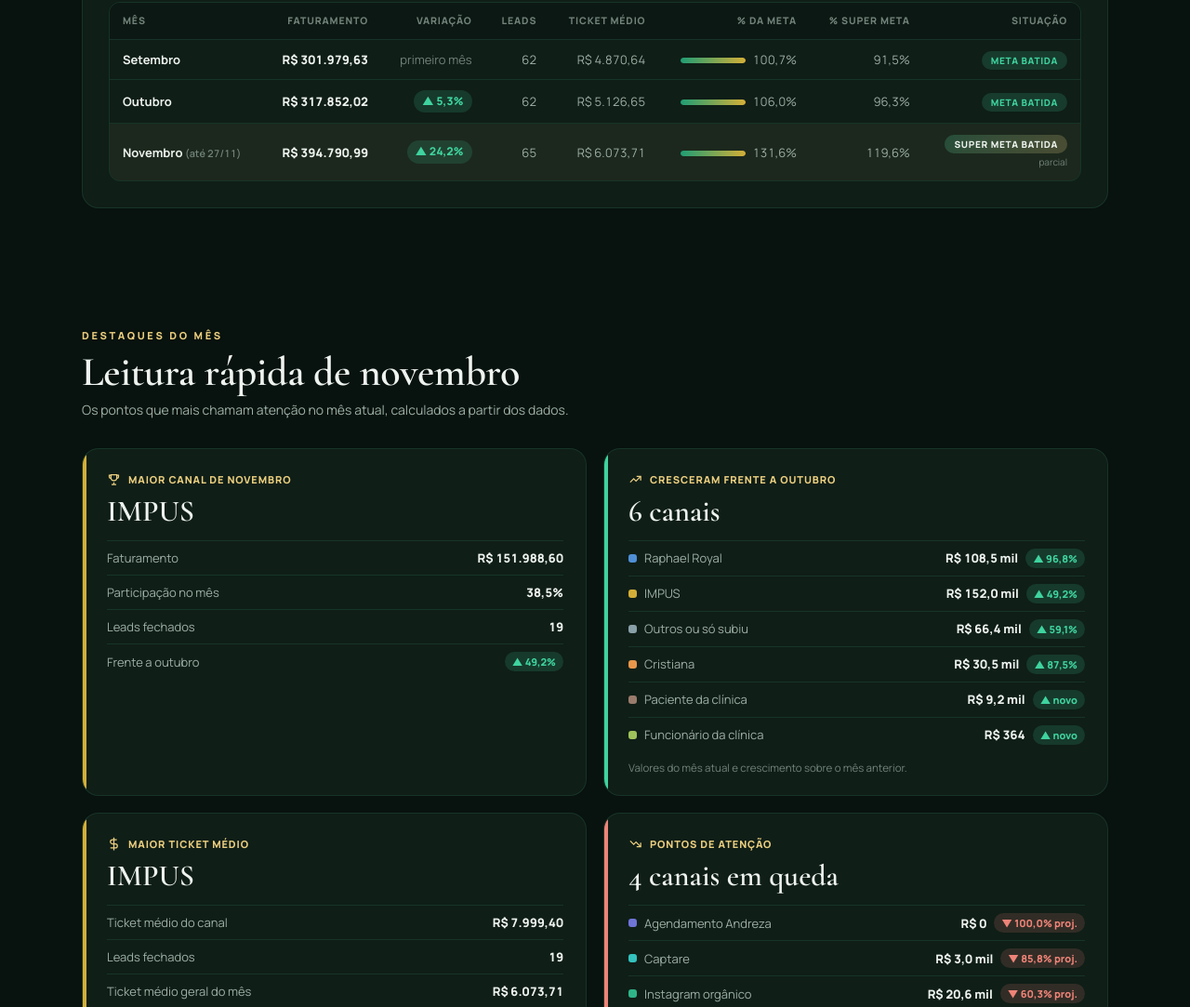
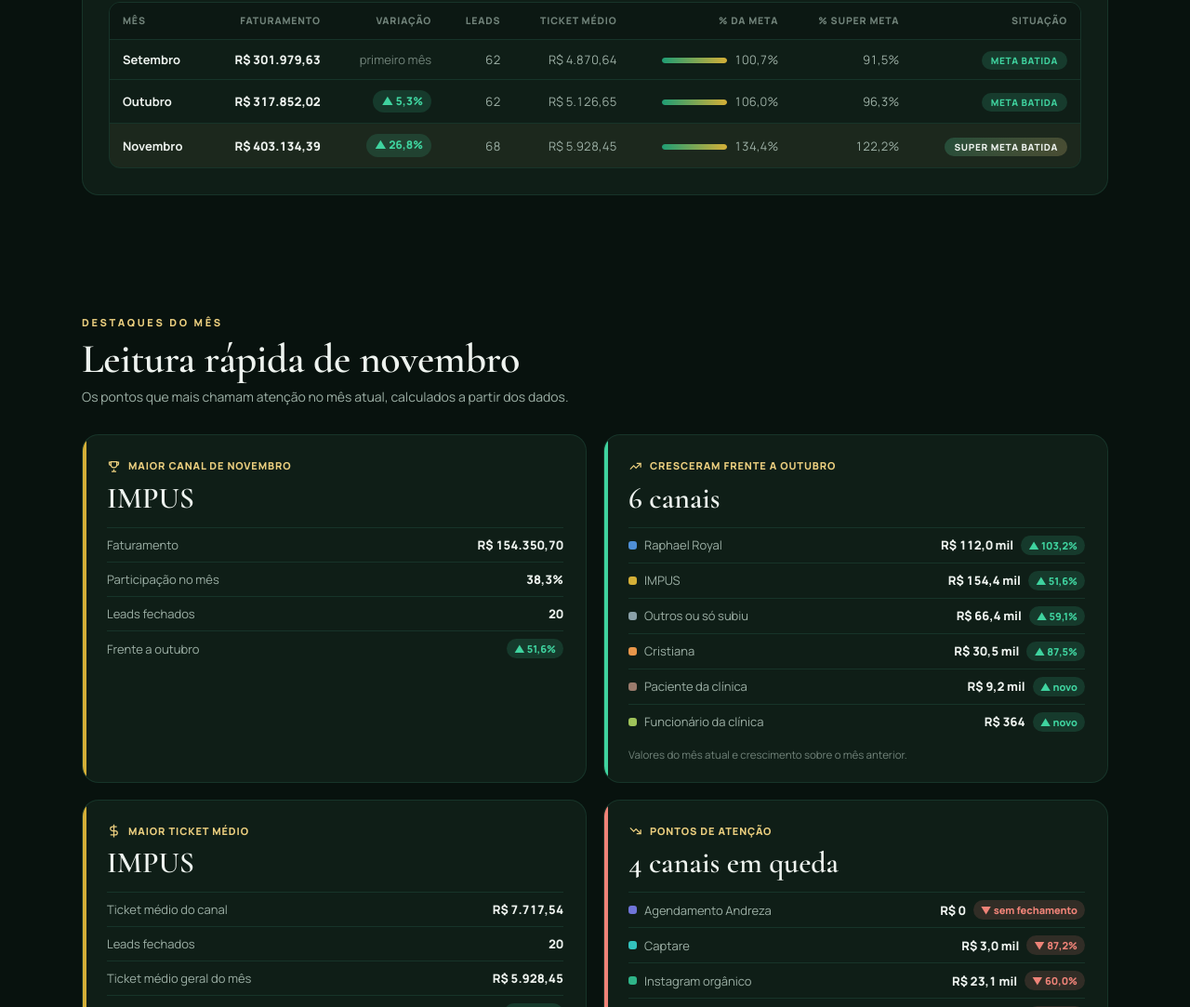
Before and after one commit to ricardotaira7/Royal-Dashbord-Faturamento, a plain HTML site: page index.html in a window 1280 px wide. Shown: the part 1056-2139 px from the top of the page at 93% size. Drawn offline with nearby package versions, Linux system fonts and the light colour scheme.

Commit message:
Update November data in index.html

```diff
--- a/index.html
+++ b/index.html
@@ -551,14 +551,14 @@ const META_MES=300000, SUPER_MES=330000, ANO=2026;
 const MESES=[
   {k:'set', nome:'Setembro', abr:'Set', cor:'--c-set', dias:30, apurados:30},
   {k:'out', nome:'Outubro',  abr:'Out', cor:'--c-out', dias:31, apurados:31, corte:'31/10'},
-  {k:'nov', nome:'Novembro', abr:'Nov', cor:'--c-nov', dias:30, apurados:27, corte:'27/11'}
+  {k:'nov', nome:'Novembro', abr:'Nov', cor:'--c-nov', dias:30, apurados:30, corte:'30/11'}
 ];
 /* Cristiana reúne "Agendamento Cristiana" (setembro) e "Indicação Cristiana" (outubro em diante).
    "Indicação de paciente" = Indicação paciente CRC. semConv = fora da taxa de conversão. */
 const ORIGENS=[
-  {k:'IMPUS',                  c:'--o-impus',     m:{set:{v:83849.96,q:14}, out:{v:101837.07,q:16}, nov:{v:151988.60,q:19}}, cp:{out:40,nov:53}},
-  {k:'Instagram orgânico',     c:'--o-org', hl:1, m:{set:{v:64483.81,q:12}, out:{v:57666.50,q:9},   nov:{v:20621.38,q:5}},  cp:{out:18,nov:22}},
-  {k:'Raphael Royal',          c:'--o-raphael',   m:{set:{v:40586.74,q:11}, out:{v:55136.42,q:10},  nov:{v:108488.18,q:21}}, cp:{out:34,nov:61}},
+  {k:'IMPUS',                  c:'--o-impus',     m:{set:{v:83849.96,q:14}, out:{v:101837.07,q:16}, nov:{v:154350.70,q:20}}, cp:{out:40,nov:53}},
+  {k:'Instagram orgânico',     c:'--o-org', hl:1, m:{set:{v:64483.81,q:12}, out:{v:57666.50,q:9},   nov:{v:23062.88,q:6}},  cp:{out:18,nov:22}},
+  {k:'Raphael Royal',          c:'--o-raphael',   m:{set:{v:40586.74,q:11}, out:{v:55136.42,q:10},  nov:{v:112027.98,q:22}}, cp:{out:34,nov:61}},
   {k:'Google site',            c:'--o-google',    m:{set:{v:27952.10,q:2},  out:{v:0,q:0},          nov:{v:0,q:0}},        cp:{out:5,nov:0}},
   {k:'Outros ou só subiu',     c:'--o-outros',    m:{set:{v:24059.70,q:8},  out:{v:41744.62,q:10},  nov:{v:66422.83,q:9}},  cp:{out:1,nov:1}, semConv:1},
   {k:'Indicação paciente CRC', c:'--o-crc',       m:{set:{v:21855.00,q:2},  out:{v:4928.40,q:1},    nov:{v:4219.00,q:1}},  cp:{out:6,nov:8}},
@@ -860,7 +860,7 @@ function renderTexts(){
   $('heroSub').textContent=sub;
   { const prev=MESES.slice(0,-1); let h='';
     if(prev.length){ const best=prev.reduce((a,m)=>totV(m.k)>totV(a.k)?m:a), at=totV(ATUAL.k), bv=totV(best.k);
-      if(at>bv){ h=`<div class="tr" aria-hidden="true"><svg viewBox="0 0 24 24" width="30" height="30" fill="none" stroke="currentColor" stroke-width="1.8" stroke-linecap="round" stroke-linejoin="round"><path d="M8 21h8M12 17v4M7 4h10v5a5 5 0 0 1-10 0V4z"/><path d="M17 5h3v2a3 3 0 0 1-3 3M7 5H4v2a3 3 0 0 0 3 3"/></svg></div><div><strong>Recorde de faturamento</strong><span>${ATUAL.nome} é o melhor mês da série: ${brl(at)}${isParc(ATUAL)?` até ${ATUAL.corte}`:''}, ${pct((at/bv-1)*100)} acima do recorde anterior (${low(best.nome)}, ${brl(bv)})${at>=SUPER_MES?', com a super meta de R$ 330 mil batida':at>=META_MES?', com a meta batida':''}.</span></div>`; } }
+      if(at>bv){ h=`<div class="tr" aria-hidden="true"><svg viewBox="0 0 24 24" width="30" height="30" fill="none" stroke="currentColor" stroke-width="1.8" stroke-linecap="round" stroke-linejoin="round"><path d="M8 21h8M12 17v4M7 4h10v5a5 5 0 0 1-10 0V4z"/><path d="M17 5h3v2a3 3 0 0 1-3 3M7 5H4v2a3 3 0 0 0 3 3"/></svg></div><div><strong>Recorde de faturamento</strong><span>${ATUAL.nome} ${isParc(ATUAL)?'é':'fechou como'} o melhor mês da série: ${brl(at)}${isParc(ATUAL)?` até ${ATUAL.corte}`:''}, ${pct((at/bv-1)*100)} acima do recorde anterior (${low(best.nome)}, ${brl(bv)})${at>=SUPER_MES?', com a super meta de R$ 330 mil batida':at>=META_MES?', com a meta batida':''}.</span></div>`; } }
     $('heroRec').innerHTML=h; }
   $('fatRec').textContent=SUP_ON?'tracejada dourada = meta · pontilhada creme = super meta':'linha dourada = meta';
   $('colsRec').textContent=SUP_ON?'meta e super meta':'com linha de meta';
```
